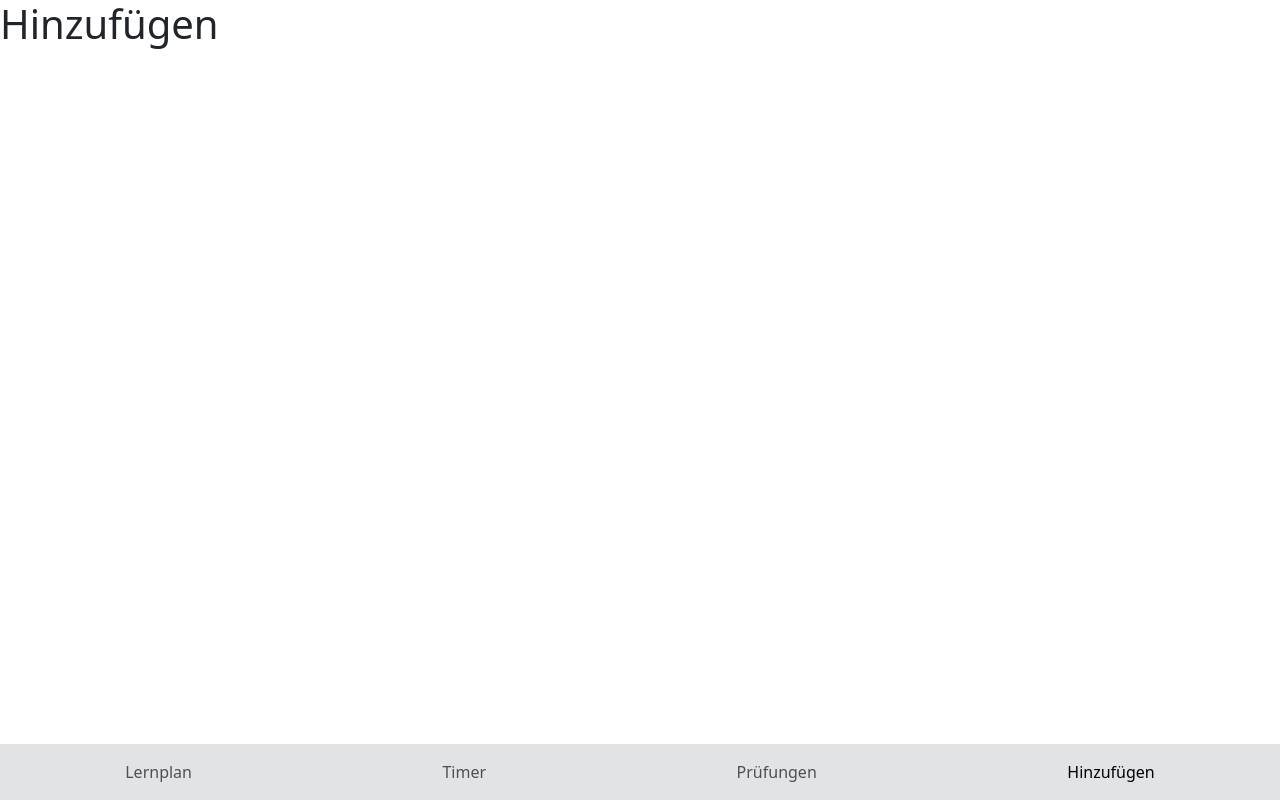
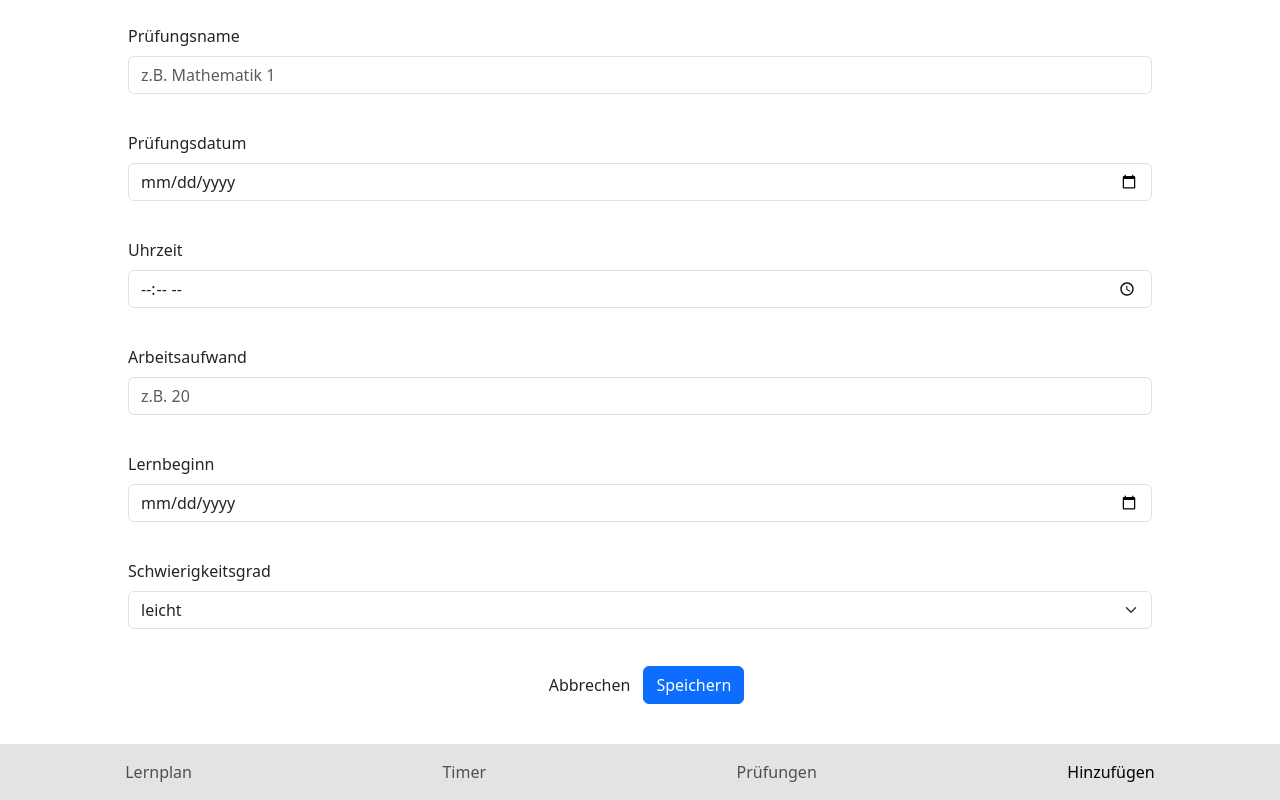
Before and after one commit to cdehnert18/Lernhelfer, a Vue app: page /add in a window 1280 px wide. Built offline with nearby package versions, Linux system fonts and the light colour scheme.

Commit message:
added hinzufuegen view
* added hinzufuegen view basics

* added some styling to hinzufuegen view

* changed styling of hinzufuegen view

* added time to hinzufuegen view

```diff
--- /dev/null
+++ b/src/components/InputUnit.vue
@@ -0,0 +1,19 @@
+<script setup lang="ts">
+import { defineProps } from 'vue';
+import { ref } from 'vue';
+
+defineProps<{
+    label: string;
+    inputType: string;
+    placeholder: string;
+}>();
+
+const inputValue = ref('');
+</script>
+
+<template>
+    <div class="d-flex flex-column" style="width: 80%;">
+        <label for="inputField" class="form-label">{{ label }}</label>
+        <input id="inputField"  class="form-control" v-model="inputValue" :type="inputType" :placeholder="placeholder" />
+    </div>
+</template>
--- a/src/views/HinzufuegenView.vue
+++ b/src/views/HinzufuegenView.vue
@@ -1,3 +1,32 @@
+<script setup lang="ts">
+import InputUnit from '@/components/InputUnit.vue'
+const options = [{ text: 'leicht' }, { text: 'mittel' }, { text: 'schwer' }]
+const inputUnits = [
+  { label: 'Prüfungsname', inputType: 'text', placeholder: 'z.B. Mathematik 1' },
+  { label: 'Prüfungsdatum', inputType: 'date', placeholder: '' },
+  { label: 'Uhrzeit', inputType: 'time', placeholder: '' },
+  { label: 'Arbeitsaufwand', inputType: 'number', placeholder: 'z.B. 20' },
+  { label: 'Lernbeginn', inputType: 'date', placeholder: '' }
+]
+</script>
+
 <template>
-  <h1>Hinzufügen</h1>
+  <div class="d-flex flex-column justify-content-between align-items-center pt-4" style="height: 88vh;">
+    <InputUnit v-for="(unit, index) in inputUnits" :key=index :label=unit.label :inputType=unit.inputType
+      :placeholder=unit.placeholder />
+    <div class="d-flex flex-column" style="width: 80%;">
+      <label for="selectDifficulty" class="form-label">Schwierigkeitsgrad</label>
+      <select id="selectDifficulty" class="form-select">
+        <option v-for="(option, index) in options" :key="index">
+          {{ option.text }}
+        </option>
+      </select>
+    </div>
+    <div class="d-flex justify-content-between">
+      <button class="btn">Abbrechen</button>
+      <button class="btn btn-primary">Speichern</button>
+    </div>
+  </div>
 </template>
+
+<style scoped></style>
```
